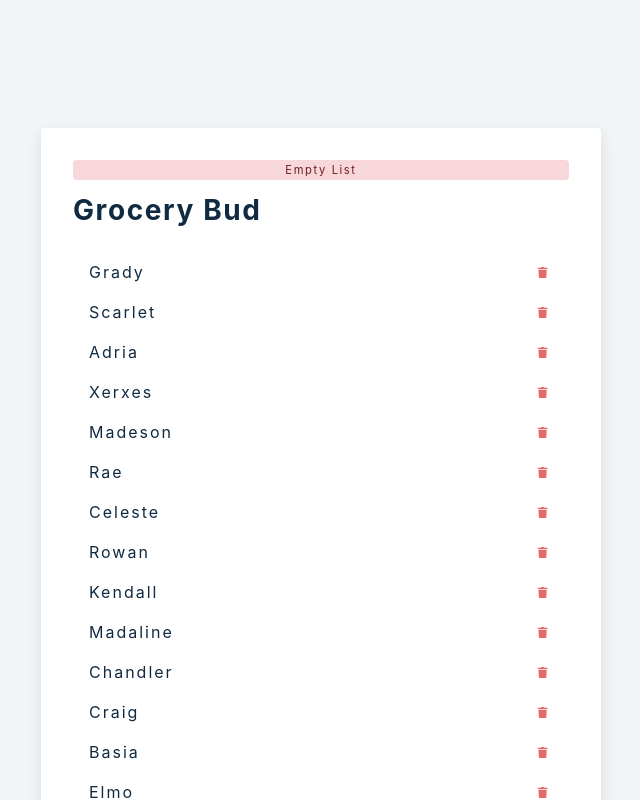
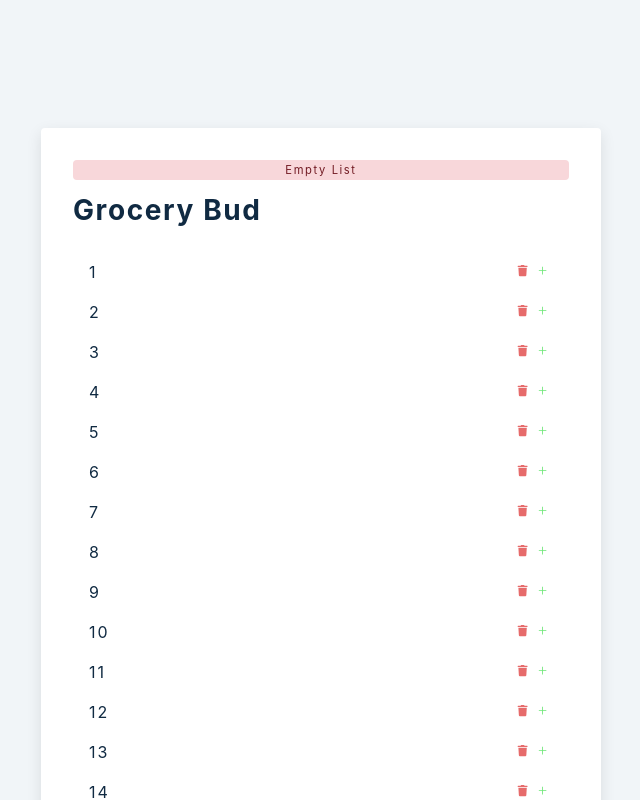
Before and after one commit to jaleyerdelen/accordion, a React (Create React App) app: page / in a window 1280 px wide. Both pictures are taken after a click on the button "Clear Items". Shown: the top 800 px of the page, without its empty margins (319-959 px from the left). Built offline with nearby package versions, Linux system fonts and the light colour scheme.

Commit message:
Updated Collapse

```diff
--- a/src/App.js
+++ b/src/App.js
@@ -4,10 +4,9 @@ import Alert from "./Alert";
 import data from "./data";
 
 function App() {
-  const [datas, setDatas] = useState([]);
+  const [datas, setDatas] = useState(data);
 
   const setDatatoStorage = (data) => {
-    console.log("dattt", data);
     localStorage.setItem("item", JSON.stringify(data));
   };
 
@@ -35,6 +34,7 @@ function App() {
     setDatas(arrayOfData);
   };
 
+  // It will be deleted
   const clearList = () => {
     showAlert(true, "danger", "empty list");
     setDatas(data);
@@ -42,7 +42,6 @@ function App() {
   };
 
   useEffect(() => {
-    //setDatatoStorage();
     getDataFromStorage();
   }, []);
 
--- a/src/List.js
+++ b/src/List.js
@@ -1,14 +1,16 @@
-import React from "react";
-import {  FaTrash } from "../node_modules/react-icons/fa";
-
+import React, { useState } from "react";
+import { FaTrash, FaEdit } from "../node_modules/react-icons/fa";
+import { AiOutlineMinus, AiOutlinePlus } from "../node_modules/react-icons/ai";
 const List = ({ items, removeItem }) => {
+  const [showInfo, setShowInfo] = useState(false);
   return (
     <div className="grocery-list">
       {items.map((data) => {
-        const { ID, Name } = data;
+        const { ID, Name, Phone, City } = data;
         return (
           <article key={ID} className="grocery-item">
-            <p className="title">{Name}</p>
+            <div className="column">
+              <p className="title">{ID}</p>
               <div className="btn-container">
                 <button
                   type="button"
@@ -17,6 +19,19 @@ const List = ({ items, removeItem }) => {
                 >
                   <FaTrash />
                 </button>
+
+                <button
+                  className="edit-btn"
+                  onClick={() => setShowInfo(!showInfo)}
+                >
+                  {showInfo ? <AiOutlineMinus /> : <AiOutlinePlus />}
+                </button>
+              </div>
+            </div>
+            <div className="info">
+              {showInfo && <p>Name: {Name}</p>}
+              {showInfo && <p>City: {City}</p>}
+              {showInfo && <p>Phone: {Phone}</p>}
             </div>
           </article>
         );
--- a/src/index.css
+++ b/src/index.css
@@ -1,4 +1,3 @@
-
 /*
 ===============
 Variables
@@ -59,8 +58,8 @@ Global Styles
   box-sizing: border-box;
 }
 body {
-  font-family: -apple-system, BlinkMacSystemFont, 'Segoe UI', Roboto, Oxygen,
-    Ubuntu, Cantarell, 'Open Sans', 'Helvetica Neue', sans-serif;
+  font-family: -apple-system, BlinkMacSystemFont, "Segoe UI", Roboto, Oxygen,
+    Ubuntu, Cantarell, "Open Sans", "Helvetica Neue", sans-serif;
   background: var(--clr-grey-10);
   color: var(--clr-grey-1);
   line-height: 1.5;
@@ -241,9 +240,14 @@ Grocery List
 .grocery-container {
   margin-top: 2rem;
 }
+.btn-container {
+  width: 100%;
+  justify-content: flex-end;
+  display: flex;
+}
 
 .grocery-item {
-  display: flex;
+  /* display: flex; */
   align-items: center;
   justify-content: space-between;
   margin-bottom: 0.5rem;
@@ -251,6 +255,9 @@ Grocery List
   padding: 0.25rem 1rem;
   border-radius: var(--radius);
   text-transform: capitalize;
+}
+.column {
+  display: flex;
 }
 .grocery-item:hover {
   color: var(--clr-grey-5);
```
Lines whose indentation alone changed are shown as unchanged.
